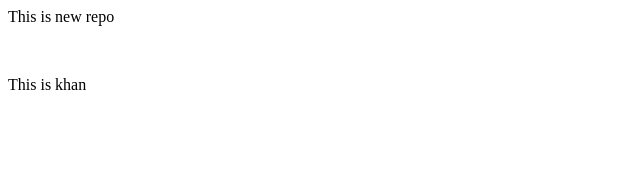
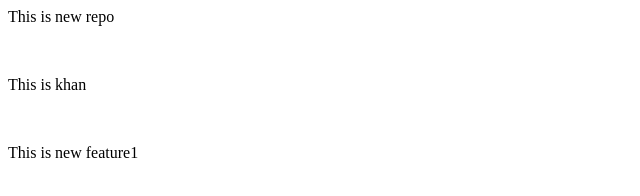
Before and after one commit to AlfaizAzure/localrepo, a plain HTML site: page index.html in a window 1280 px wide. Shown: the whole page, without its empty margins (0-640 px from the left). Drawn offline with Linux system fonts and the light colour scheme.

Commit message:
Add new  feature1 branch

```diff
--- a/index.html
+++ b/index.html
@@ -1,3 +1,5 @@
 <p> This is new repo</p>
 <br>
 <p> This is khan</p>
+<br>
+<p> This is new feature1</p>
```
